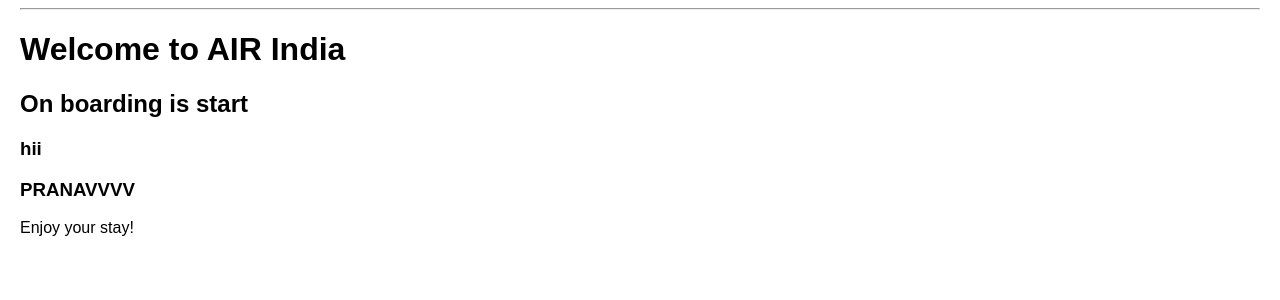
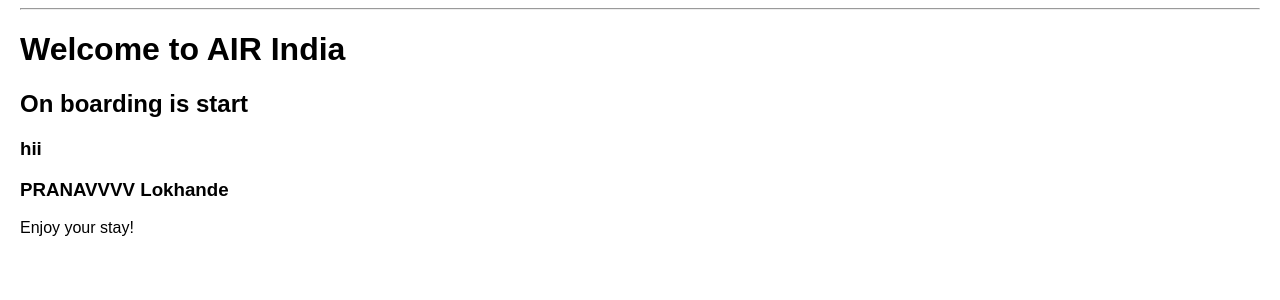
Before and after one commit to AnjaliMerkhed10/Hotel_mang_CICD, a Flask app: page / in a window 1280 px wide. Shown: the part 38-338 px from the top of the page. Run offline with Flask 3, Linux system fonts and the light colour scheme.

Commit message:
pranab Lokhande

```diff
--- a/templates/index.html
+++ b/templates/index.html
@@ -3,6 +3,6 @@
 <h1>Welcome to AIR India</h1>
 <h2>On boarding is start </h2>
 <h3>hii</h3>
-<h3>PRANAVVVV</h3>
+<h3>PRANAVVVV Lokhande</h3>
 <p>Enjoy your stay!</p>
 {% endblock %}
```
